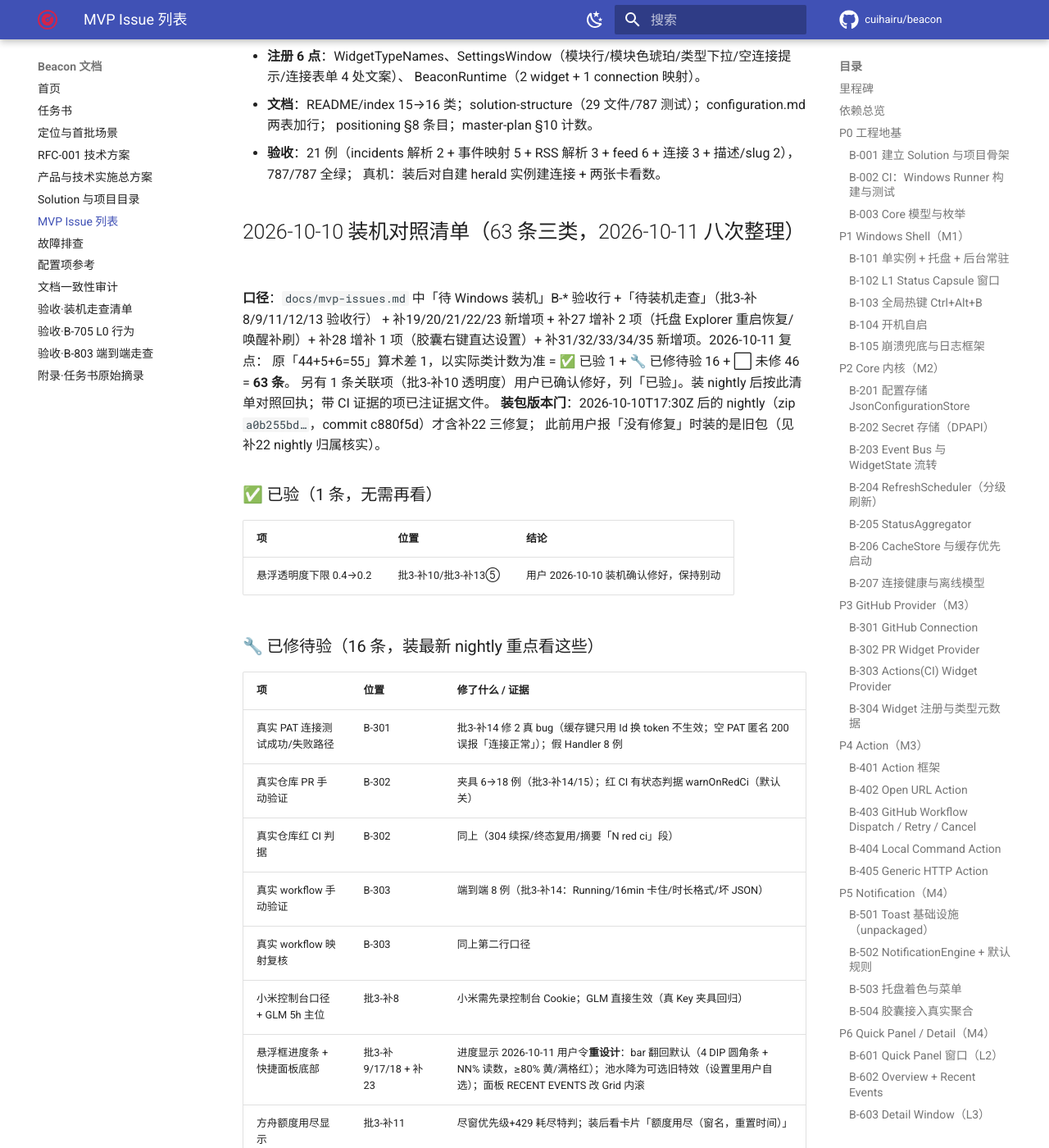
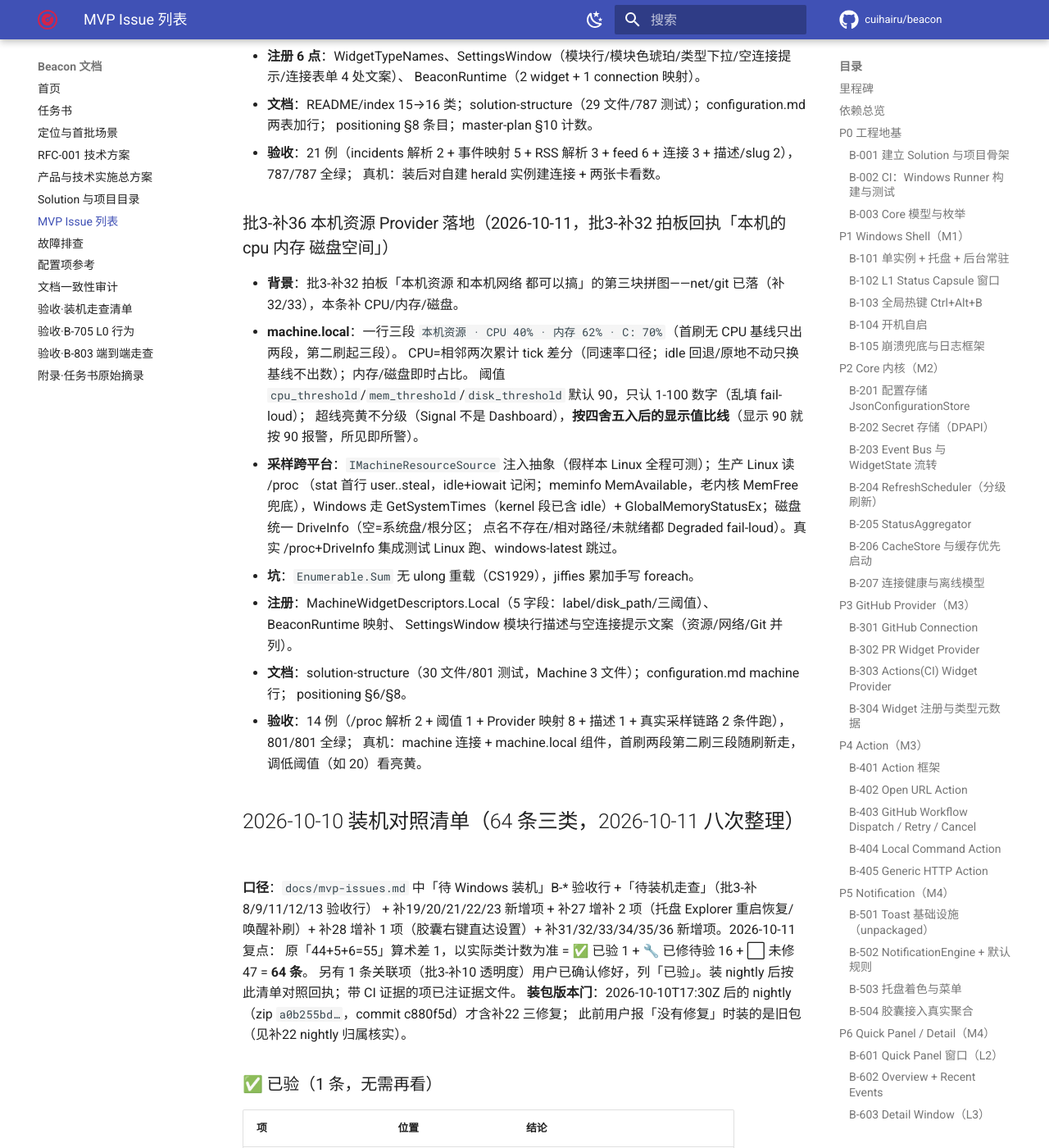
Before and after one commit to cuihairu/beacon, an MkDocs documentation site: the page built from docs/mvp-issues.md, in a window 1280 px wide and 1400 px high, scrolled down 40906 px. Shown: the whole window at 82% size. Built offline with MkDocs 1.6.1 and Material for MkDocs 9.7.7, drawn with Linux system fonts in a browser that asks for light colours; comment, search, counter and statistics services are not loaded; some of the changed text lies outside the part shown.

Commit message:
docs: record machine local increment

```diff
--- a/docs/mvp-issues.md
+++ b/docs/mvp-issues.md
@@ -994,11 +994,29 @@ B-001 ─ B-002 ─ B-003          (P0 地基)
 - **验收**：21 例（incidents 解析 2 + 事件映射 5 + RSS 解析 3 + feed 6 + 连接 3 + 描述/slug 2），787/787 全绿；
   真机：装后对自建 herald 实例建连接 + 两张卡看数。
 
-## 2026-10-10 装机对照清单（63 条三类，2026-10-11 八次整理）
+### 批3-补36 本机资源 Provider 落地（2026-10-11，批3-补32 拍板回执「本机的cpu 内存 磁盘空间」）
+- **背景**：批3-补32 拍板「本机资源 和本机网络 都可以搞」的第三块拼图——net/git 已落（补32/33），本条补 CPU/内存/磁盘。
+- **machine.local**：一行三段 `本机资源 · CPU 40% · 内存 62% · C: 70%`（首刷无 CPU 基线只出两段，第二刷起三段）。
+  CPU=相邻两次累计 tick 差分（同速率口径；idle 回退/原地不动只换基线不出数）；内存/磁盘即时占比。
+  阈值 `cpu_threshold`/`mem_threshold`/`disk_threshold` 默认 90，只认 1-100 数字（乱填 fail-loud）；
+  超线亮黄不分级（Signal 不是 Dashboard），**按四舍五入后的显示值比线**（显示 90 就按 90 报警，所见即所警）。
+- **采样跨平台**：`IMachineResourceSource` 注入抽象（假样本 Linux 全程可测）；生产 Linux 读 /proc
+  （stat 首行 user..steal，idle+iowait 记闲；meminfo MemAvailable，老内核 MemFree 兜底），Windows 走
+  GetSystemTimes（kernel 段已含 idle）+ GlobalMemoryStatusEx；磁盘统一 DriveInfo（空=系统盘/根分区；
+  点名不存在/相对路径/未就绪都 Degraded fail-loud）。真实 /proc+DriveInfo 集成测试 Linux 跑、windows-latest 跳过。
+- **坑**：`Enumerable.Sum` 无 ulong 重载（CS1929），jiffies 累加手写 foreach。
+- **注册**：MachineWidgetDescriptors.Local（5 字段：label/disk_path/三阈值）、BeaconRuntime 映射、
+  SettingsWindow 模块行描述与空连接提示文案（资源/网络/Git 并列）。
+- **文档**：solution-structure（30 文件/801 测试，Machine 3 文件）；configuration.md machine 行；
+  positioning §6/§8。
+- **验收**：14 例（/proc 解析 2 + 阈值 1 + Provider 映射 8 + 描述 1 + 真实采样链路 2 条件跑），801/801 全绿；
+  真机：machine 连接 + machine.local 组件，首刷两段第二刷三段随刷新走，调低阈值（如 20）看亮黄。
+
+## 2026-10-10 装机对照清单（64 条三类，2026-10-11 八次整理）
 
 **口径**：`docs/mvp-issues.md` 中「待 Windows 装机」B-* 验收行 +「待装机走查」（批3-补8/9/11/12/13 验收行）
-+ 补19/20/21/22/23 新增项 + 补27 增补 2 项（托盘 Explorer 重启恢复/唤醒补刷）+ 补28 增补 1 项（胶囊右键直达设置）+ 补31/32/33/34/35 新增项。2026-10-11 复点：
-原「44+5+6=55」算术差 1，以实际类计数为准 = ✅ 已验 1 + 🔧 已修待验 16 + ⬜ 未修 46 = **63 条**。
++ 补19/20/21/22/23 新增项 + 补27 增补 2 项（托盘 Explorer 重启恢复/唤醒补刷）+ 补28 增补 1 项（胶囊右键直达设置）+ 补31/32/33/34/35/36 新增项。2026-10-11 复点：
+原「44+5+6=55」算术差 1，以实际类计数为准 = ✅ 已验 1 + 🔧 已修待验 16 + ⬜ 未修 47 = **64 条**。
 另有 1 条关联项（批3-补10 透明度）用户已确认修好，列「已验」。装 nightly 后按此清单对照回执；带 CI 证据的项已注证据文件。
 **装包版本门**：2026-10-10T17:30Z 后的 nightly（zip `a0b255bd…`，commit c880f5d）才含补22 三修复；
 此前用户报「没有修复」时装的是旧包（见补22 nightly 归属核实）。
@@ -1028,7 +1046,7 @@ B-001 ─ B-002 ─ B-003          (P0 地基)
 | 拖动跨三屏跟手 | 批3-补22 | 拖动锚点改光标屏幕物理像素（旧实现按下 DPI 与每帧当前 DPI 混算，跨缩放屏比例错乱）；装后慢拖胶囊/悬浮框跨三个缩放不同的屏看 |
 | 详情窗 200% 仍裁字 | 批3-补22 | DetailWindow 是标题栏窗，Resize 补回非客户区差值（GetWindowRect−GetClientRect）；装 200% 开详情窗看字完整 |
 
-### ⬜ 未修（46 条：无已知缺陷，代码就位，待装机首验）
+### ⬜ 未修（47 条：无已知缺陷，代码就位，待装机首验）
 | 项 | 条数 | 说明 |
 |---|---|---|
 | B-101 单实例/托盘/常驻 | 2 | 二次启动唤起气泡；Exit 才退出 |
@@ -1039,6 +1057,7 @@ B-001 ─ B-002 ─ B-003          (P0 地基)
 | 批3-补33 本机 Git 卡 | 1 | machine 连接 + machine.git 组件：repo_path 填本机任一仓库，↑↓/改/stash 随刷新走；落后远端亮黄 |
 | 批3-补34 MiMo 整行 Cookie | 1 | 整行 Cookie 粘进控制台凭据也能出数（自动取 api-platform_ph）；此前整行粘贴卡 offline |
 | 批3-补35 Herald 两卡 | 2 | 对自建 herald 实例建连接：herald.incidents 未决计数/亮黄亮红随台账走；herald.feed 公开类目或私密 token，新条目未读数随刷新走 |
+| 批3-补36 本机资源卡 | 1 | machine 连接 + machine.local 组件：CPU 首刷不出、第二刷起百分比随刷新走；内存/磁盘即时百分比；阈值调低（如 20）看亮黄 |
 | B-102 胶囊位置记忆/DPI | 1 | 重启回位；跨 DPI 无错乱 |
 | B-103 全局热键 | 1 | 任意前台下生效；可改键持久化 |
 | B-104 开机自启 | 1 | 开关即时生效（重启验证）；卸载清理 |
```
Also changed, not shown: docs/configuration.md (+1 -1 lines), docs/index.md (+1 -1 lines), docs/positioning.md (+6 -1 lines), docs/solution-structure.md (+5 -4 lines), docs/审计-文档一致性.md (+7 -0 lines).
